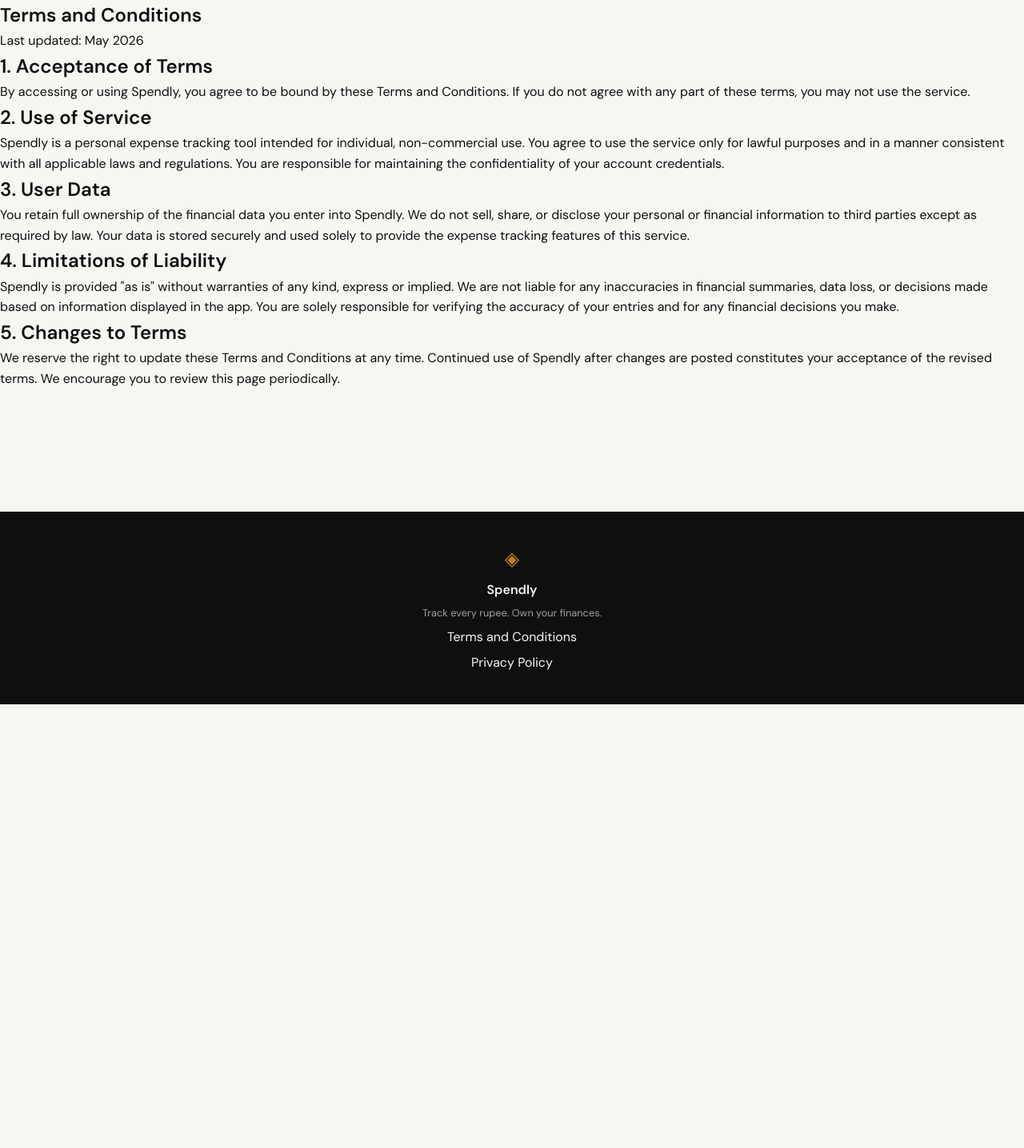
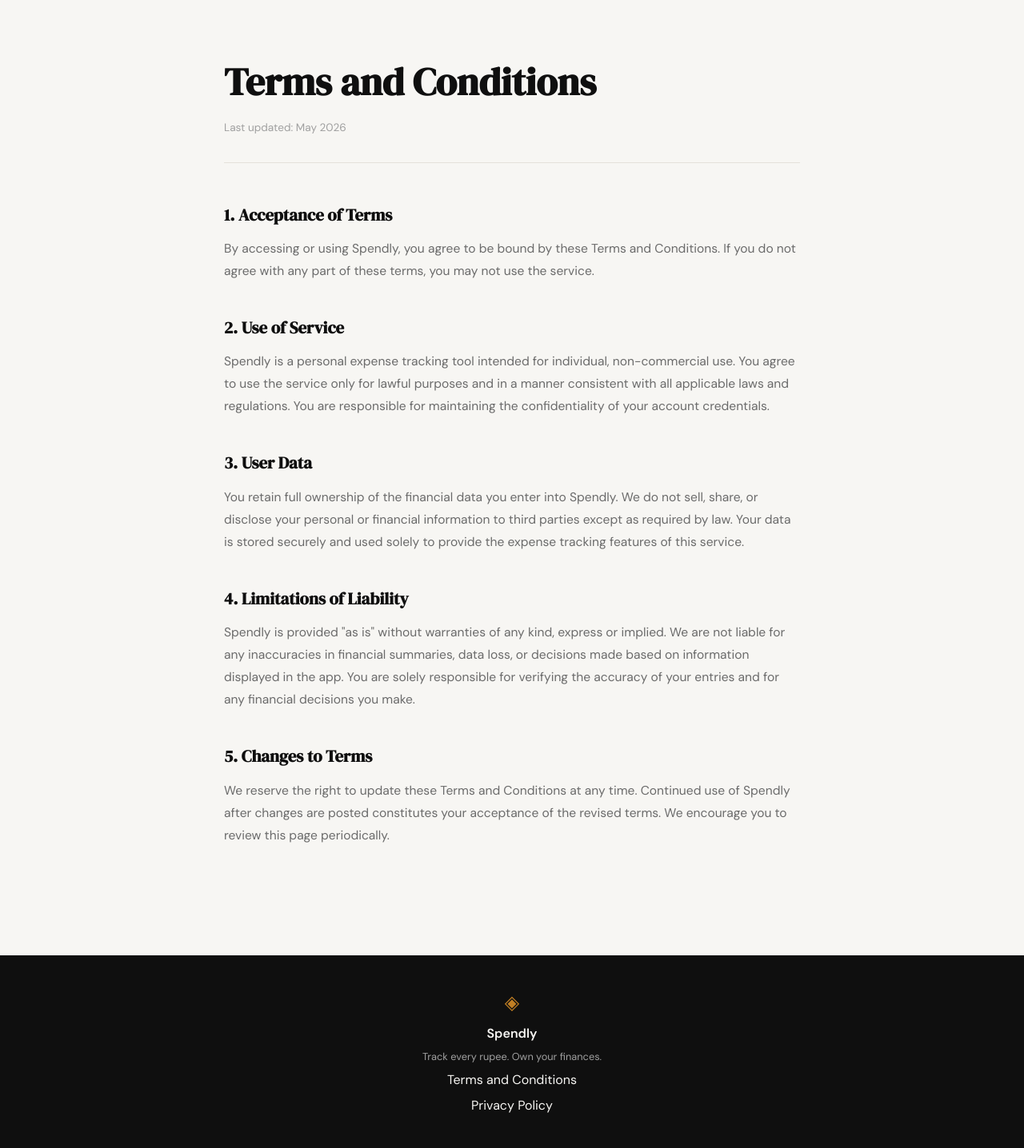
Before and after one commit to SiddhanthJain5/Spendly, a Flask app: page /terms in a window 1280 px wide. Shown: the part 61-1497 px from the top of the page at 80% size. Before the commit the page ends 942 px from the top, so only its background shows below. Run offline with Flask 3, Linux system fonts and the light colour scheme.

Commit message:
terms: style terms page to match site theme

```diff
--- a/static/css/style.css
+++ b/static/css/style.css
@@ -508,6 +508,51 @@ a { color: inherit; text-decoration: none; }
 }
 
 /* ------------------------------------------------------------------ */
+/* Terms / Policy pages                                                */
+/* ------------------------------------------------------------------ */
+
+.terms-page {
+    padding: 4rem 2rem 6rem;
+}
+
+.terms-inner {
+    max-width: 720px;
+    margin: 0 auto;
+}
+
+.terms-inner h1 {
+    font-family: var(--font-display);
+    font-size: clamp(2rem, 4vw, 3rem);
+    color: var(--ink);
+    margin-bottom: 0.5rem;
+}
+
+.terms-updated {
+    font-size: 0.85rem;
+    color: var(--ink-faint);
+    margin-bottom: 3rem;
+    padding-bottom: 2rem;
+    border-bottom: 1px solid var(--border);
+}
+
+.terms-section {
+    margin-bottom: 2.5rem;
+}
+
+.terms-section h2 {
+    font-family: var(--font-display);
+    font-size: 1.3rem;
+    color: var(--ink);
+    margin-bottom: 0.75rem;
+}
+
+.terms-section p {
+    font-size: 0.975rem;
+    color: var(--ink-muted);
+    line-height: 1.8;
+}
+
+/* ------------------------------------------------------------------ */
 /* Responsive                                                          */
 /* ------------------------------------------------------------------ */
 
```
Also changed, not shown: .claude/settings.local.json.
